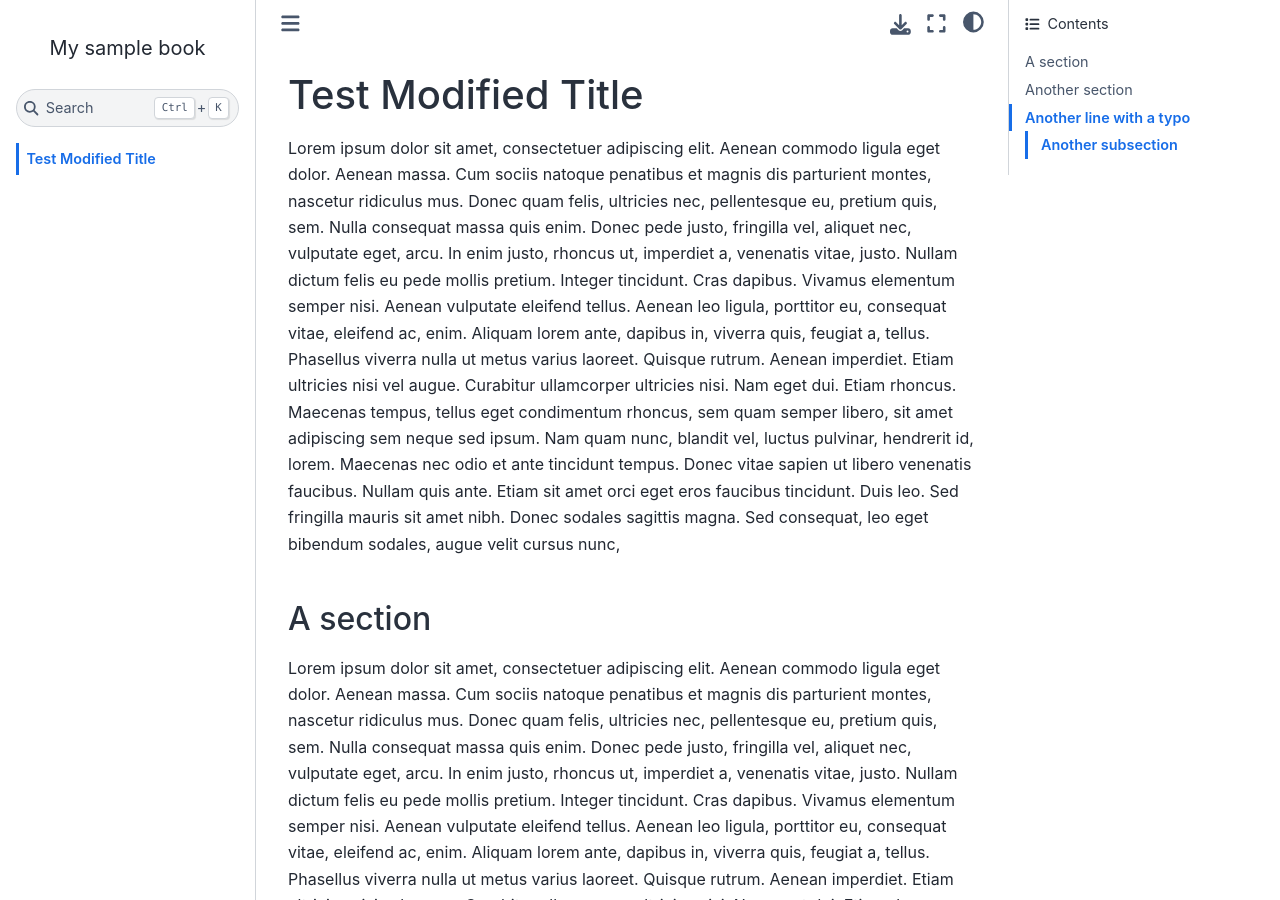
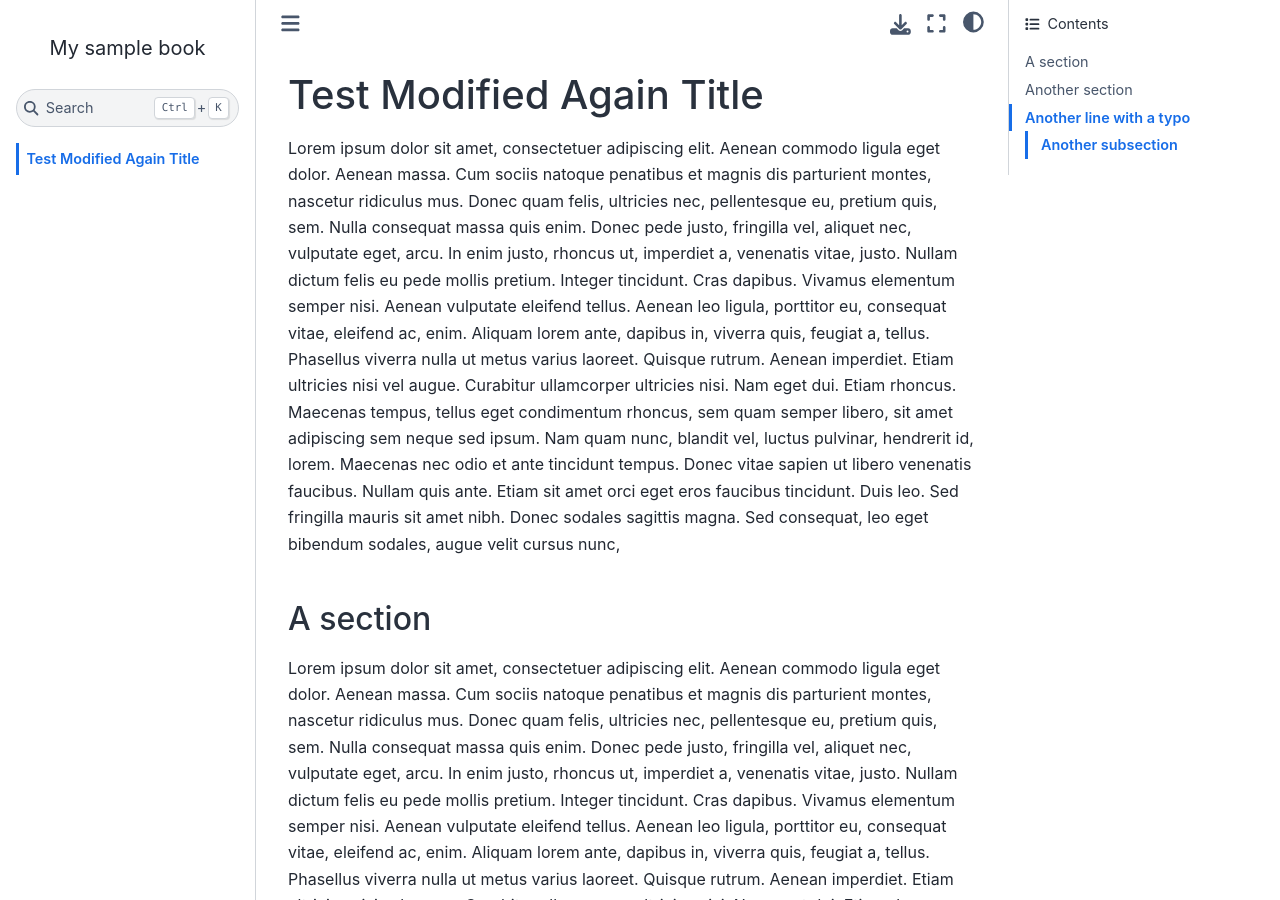
Before and after one commit to jbusecke/test_soeren, a Jupyter Book: the page built from test.md, in a window 1280 px wide and 900 px high. Built offline with Jupyter Book 1.0.4 settings and Sphinx 7.4.7 and the Sphinx Book theme 1.1.4, drawn with Linux system fonts in a browser that asks for light colours.

Commit message:
Update test.md

```diff
--- a/test.md
+++ b/test.md
@@ -1,4 +1,4 @@
-# Test Modified Title
+# Test Modified Again Title
 Lorem ipsum dolor sit amet, consectetuer adipiscing elit. Aenean commodo ligula eget dolor. Aenean massa. Cum sociis natoque penatibus et magnis dis parturient montes, nascetur ridiculus mus. Donec quam felis, ultricies nec, pellentesque eu, pretium quis, sem. Nulla consequat massa quis enim. Donec pede justo, fringilla vel, aliquet nec, vulputate eget, arcu. In enim justo, rhoncus ut, imperdiet a, venenatis vitae, justo. Nullam dictum felis eu pede mollis pretium. Integer tincidunt. Cras dapibus. Vivamus elementum semper nisi. Aenean vulputate eleifend tellus. Aenean leo ligula, porttitor eu, consequat vitae, eleifend ac, enim. Aliquam lorem ante, dapibus in, viverra quis, feugiat a, tellus. Phasellus viverra nulla ut metus varius laoreet. Quisque rutrum. Aenean imperdiet. Etiam ultricies nisi vel augue. Curabitur ullamcorper ultricies nisi. Nam eget dui. Etiam rhoncus. Maecenas tempus, tellus eget condimentum rhoncus, sem quam semper libero, sit amet adipiscing sem neque sed ipsum. Nam quam nunc, blandit vel, luctus pulvinar, hendrerit id, lorem. Maecenas nec odio et ante tincidunt tempus. Donec vitae sapien ut libero venenatis faucibus. Nullam quis ante. Etiam sit amet orci eget eros faucibus tincidunt. Duis leo. Sed fringilla mauris sit amet nibh. Donec sodales sagittis magna. Sed consequat, leo eget bibendum sodales, augue velit cursus nunc,
 
 
```
